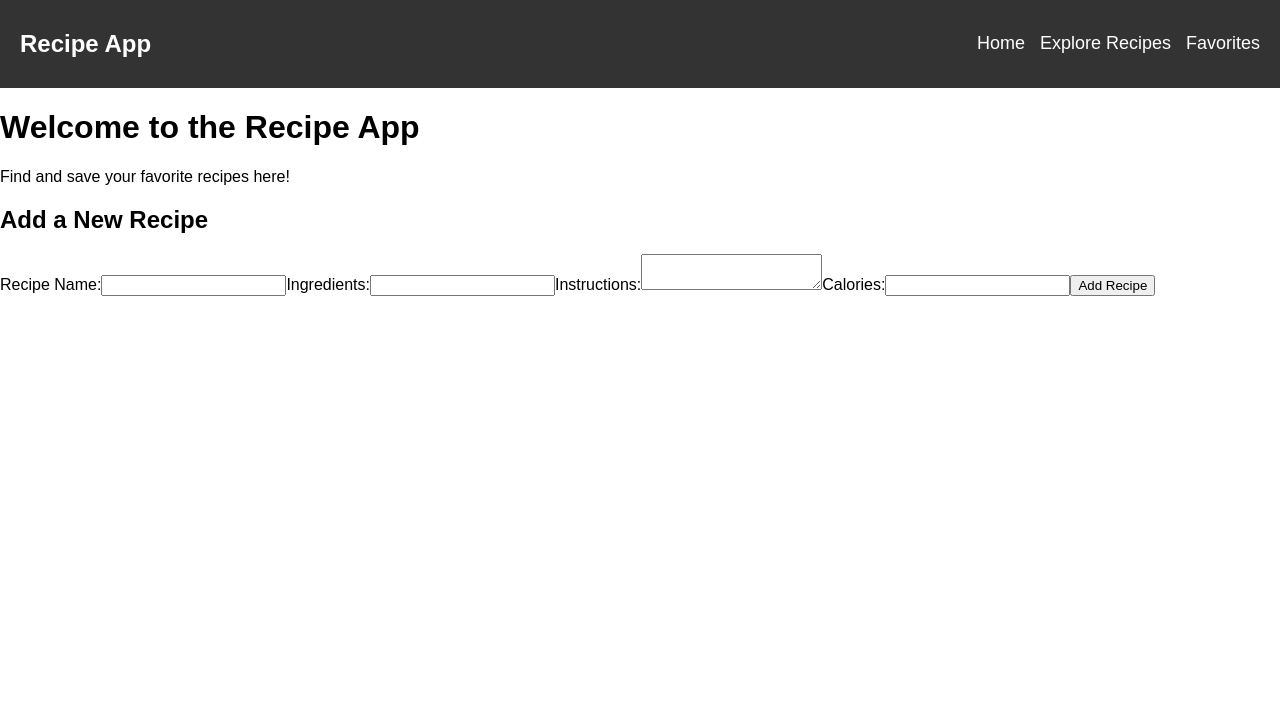
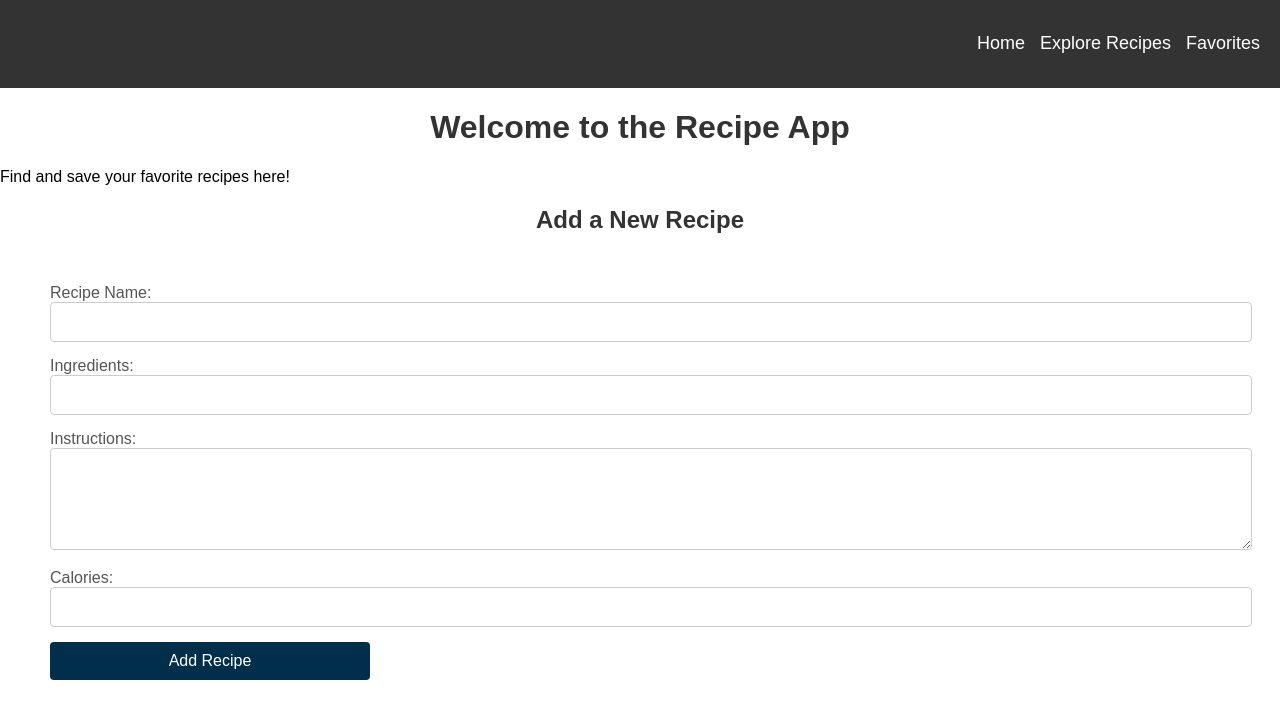
Before and after one commit to jacobmidd1996/Thechoppingblock, a React (Vite) app in the folder client/: page / in a window 1280 px wide. Shown: the top 718 px of the page. Built offline with nearby package versions, Linux system fonts and the light colour scheme.

Commit message:
Updated home page form

```diff
--- a/client/main.css
+++ b/client/main.css
@@ -63,6 +63,7 @@ button[type="submit"] {
   font-size: 16px;
   padding: 10px;
   border: none;
+  width: 320px;
   border-radius: 4px;
 }
 
--- a/client/src/pages/Home.tsx
+++ b/client/src/pages/Home.tsx
@@ -1,4 +1,5 @@
 import React, { useState } from "react";
+import "../../main.css";
 
 const Home: React.FC = () => {
   const [name, setName] = useState("");
```
